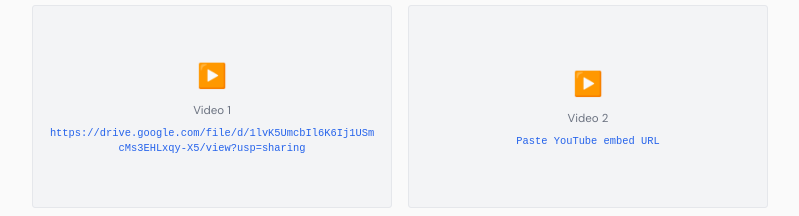
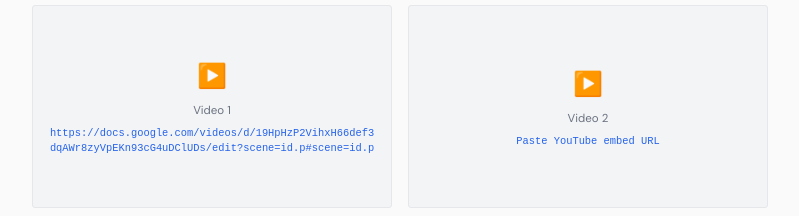
Before and after one commit to umsarmy/web, a plain HTML site: page index.html in a window 1280 px wide. Shown: the part 4360-4576 px from the top of the page, without its empty margins (240-1039 px from the left). Drawn offline with Linux system fonts and the light colour scheme.

Commit message:
Update index.html

```diff
--- a/index.html
+++ b/index.html
@@ -769,7 +769,7 @@
       <div class="video-card">
         <div class="media-placeholder">
           <div class="mp-icon">▶️</div>
-          <p>Video 1<code>https://drive.google.com/file/d/1lvK5UmcbIl6K6Ij1USmcMs3EHLxqy-X5/view?usp=sharing</code></p>
+          <p>Video 1<code>https://docs.google.com/videos/d/19HpHzP2VihxH66def3dqAWr8zyVpEKn93cG4uDClUDs/edit?scene=id.p#scene=id.p</code></p>
         </div>
       </div>
       <div class="video-card">
```
